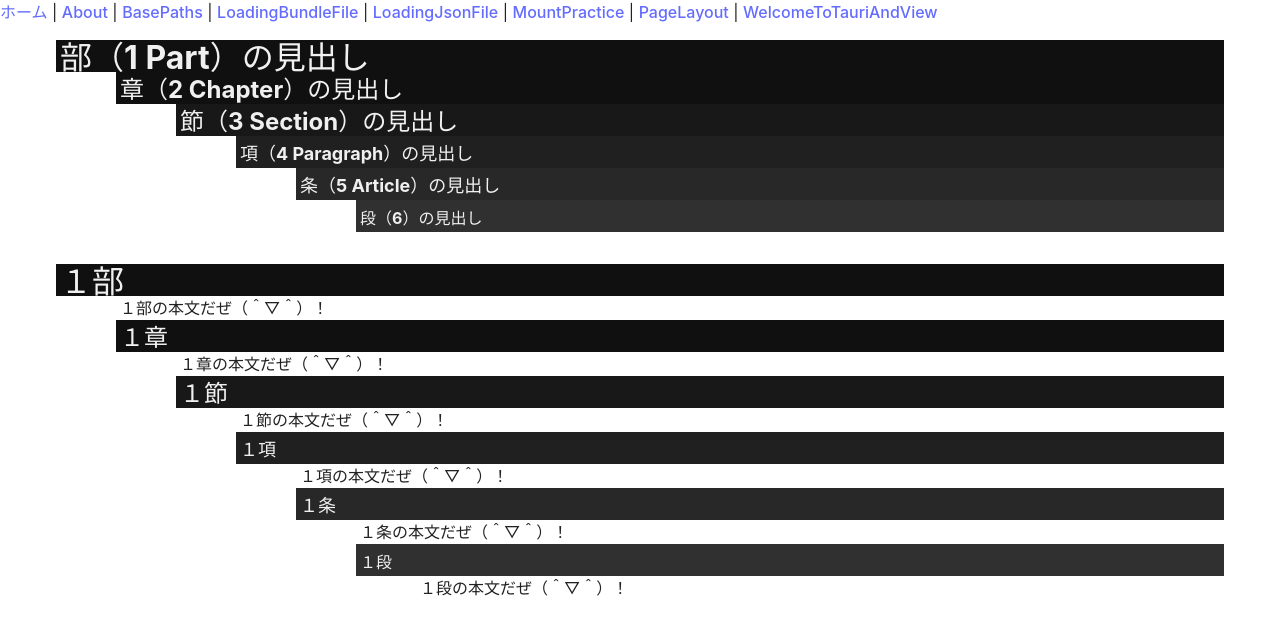
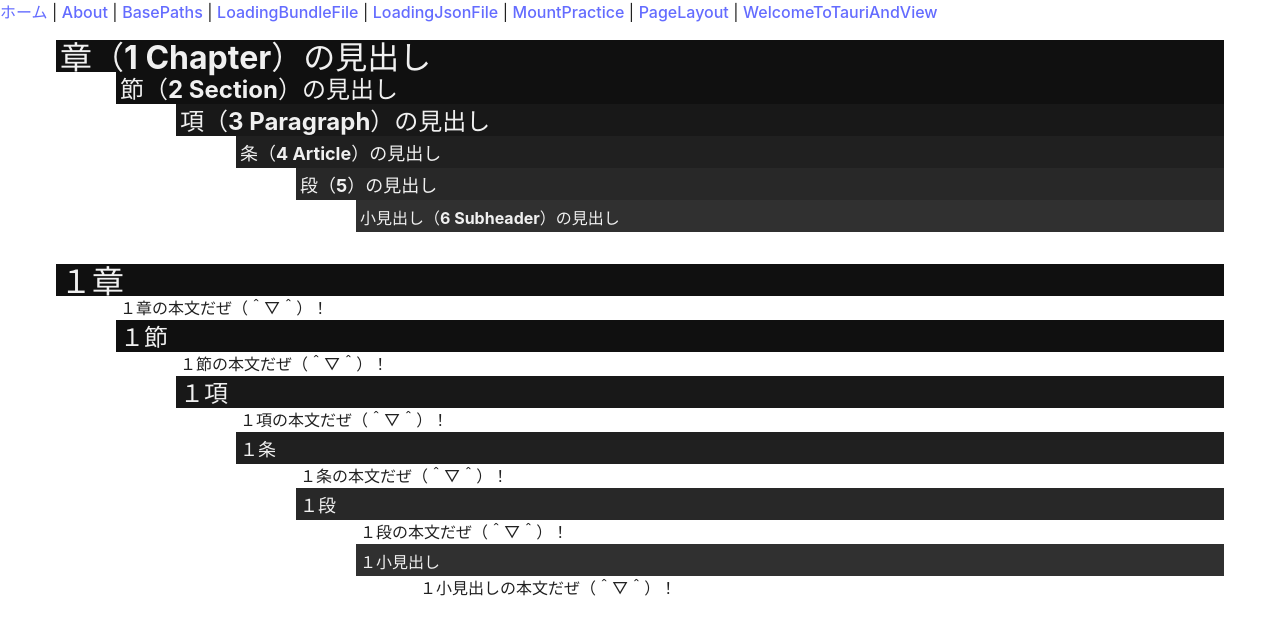
Before and after one commit to muzudho/vue-tauri-desktopapp-sample, a Vue app: page /page-layout in a window 1280 px wide. Shown: the top 634 px of the page. Built offline with nearby package versions, Linux system fonts and the light colour scheme.

Commit message:
WIP: ページレイアウト仕様変更中

```diff
--- a/src/views/PageLayout.vue
+++ b/src/views/PageLayout.vue
@@ -1,42 +1,42 @@
 <template>
     <v-container>
-        <!-- 上は［巻］＞［編］ -->
-        <h1>部（1 Part）の見出し</h1>
-        <h2>章（2 Chapter）の見出し</h2>
-        <h3>節（3 Section）の見出し</h3>
-        <h4>項（4 Paragraph）の見出し</h4>
-        <h5>条（5 Article）の見出し</h5>
-        <h6>段（6）の見出し</h6><!-- ６段目とか日本語に無い。条と段の順序は同じぐらい -->
+        <!-- 上は［巻］＞［編］＞［部］ -->
+        <h1>章（1 Chapter）の見出し</h1>
+        <h2>節（2 Section）の見出し</h2>
+        <h3>項（3 Paragraph）の見出し</h3>
+        <h4>条（4 Article）の見出し</h4>
+        <h5>段（5）の見出し</h5><!-- ５段目とか日本語に無い。条と段の順序は同じぐらい -->
+        <h6>小見出し（6 Subheader）の見出し</h6><!-- ６段目とか日本語に無い。 -->
     </v-container>
     <v-container>
-        <h1>１部</h1>
+        <h1>１章</h1>
         <section class="sec-1">
-            １部の本文だぜ（＾▽＾）！
-        </section>
-
-        <h2>１章</h2>
-        <section class="sec-2">
             １章の本文だぜ（＾▽＾）！
         </section>
 
-        <h3>１節</h3>
-        <section class="sec-3">
+        <h2>１節</h2>
+        <section class="sec-2">
             １節の本文だぜ（＾▽＾）！
         </section>
 
-        <h4>１項</h4>
-        <section class="sec-4">
+        <h3>１項</h3>
+        <section class="sec-3">
             １項の本文だぜ（＾▽＾）！
         </section>
 
-        <h5>１条</h5>
-        <section class="sec-5">
+        <h4>１条</h4>
+        <section class="sec-4">
             １条の本文だぜ（＾▽＾）！
         </section>
 
-        <h6>１段</h6>
+        <h5>１段</h5>
+        <section class="sec-5">
+            １段の本文だぜ（＾▽＾）！
+        </section>
+
+        <h6>１小見出し</h6>
         <section class="sec-6">
-            １段の本文だぜ（＾▽＾）！
+            １小見出しの本文だぜ（＾▽＾）！
         </section>
 
 </v-container>
```
